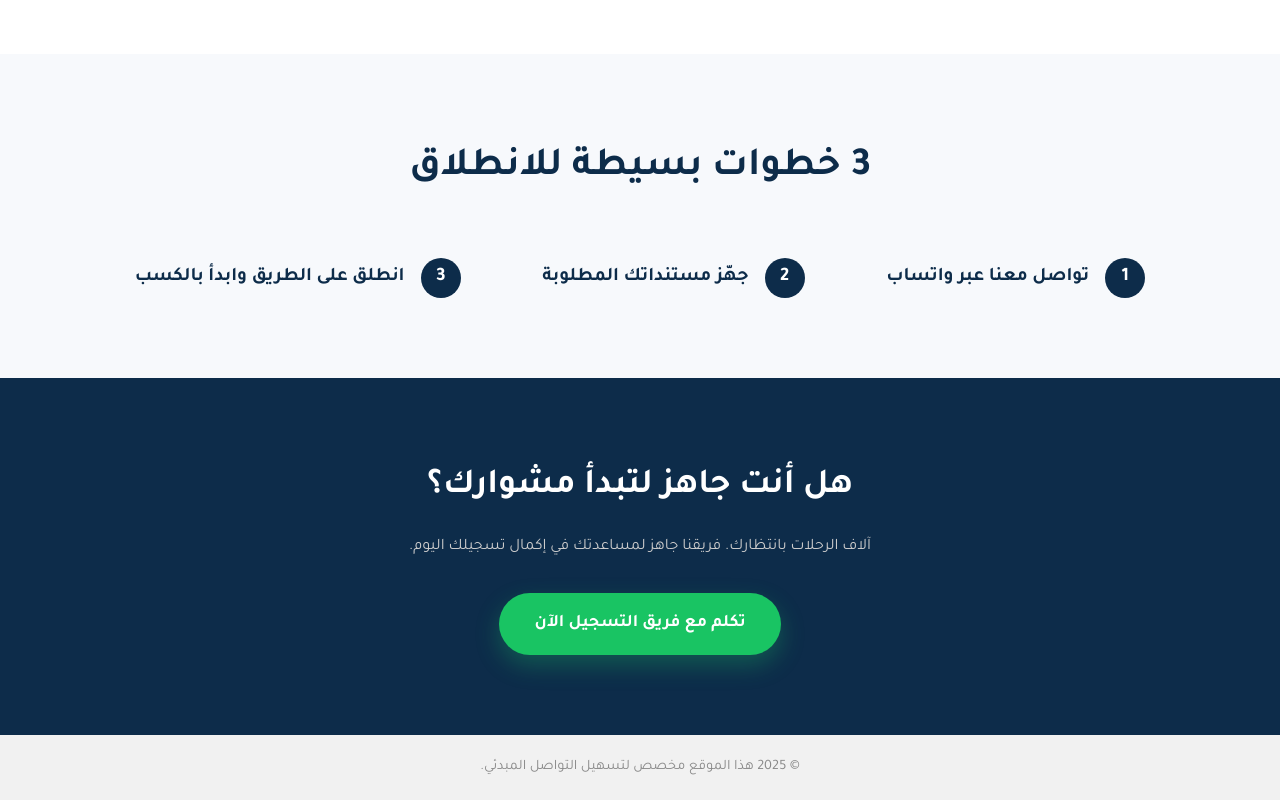
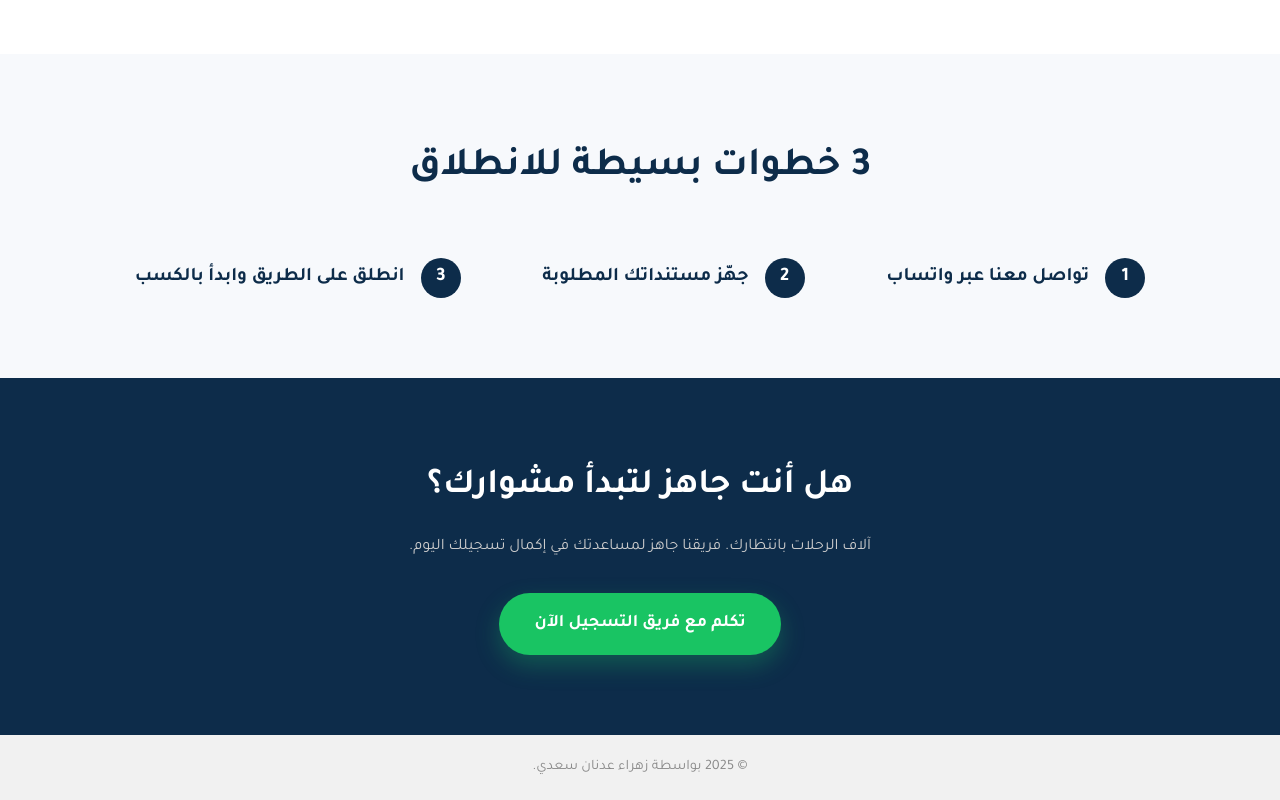
Before and after one commit to taxicareeam/Taxi.careem, a plain HTML site: page index.html in a window 1280 px wide. Shown: the part 1268-2068 px from the top of the page. Drawn offline with Linux system fonts and the light colour scheme.

Commit message:
Update index.html

```diff
--- a/index.html
+++ b/index.html
@@ -86,9 +86,10 @@
     </main>
 
     <footer>
-        <p>&copy; 2025  هذا الموقع مخصص لتسهيل التواصل المبدئي.</p>
+        <p>&copy; 2025  بواسطة زهراء عدنان سعدي.</p>
     </footer>
 
     <script src="script.js"></script>
 </body>
+
 </html>
```
